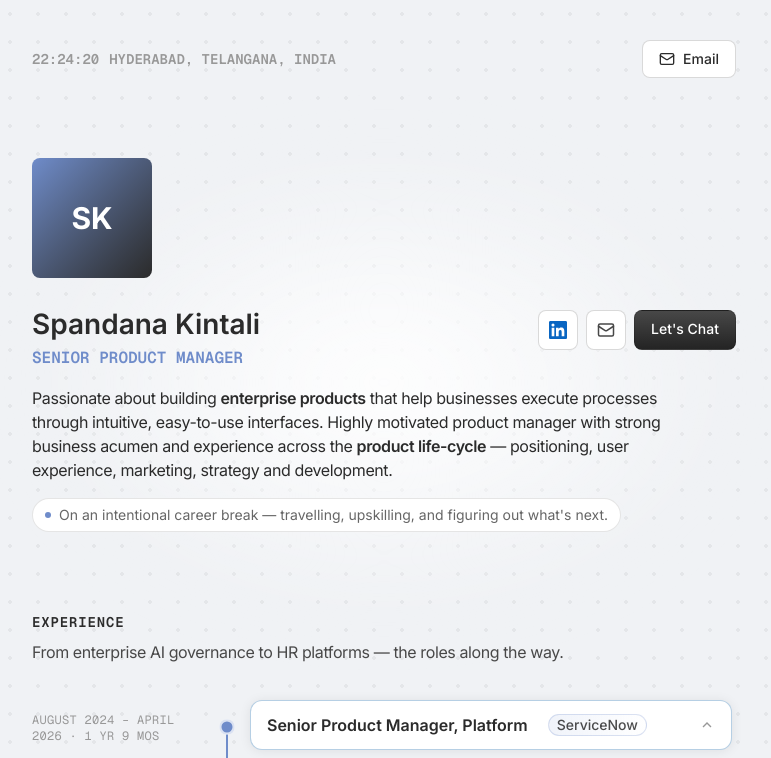
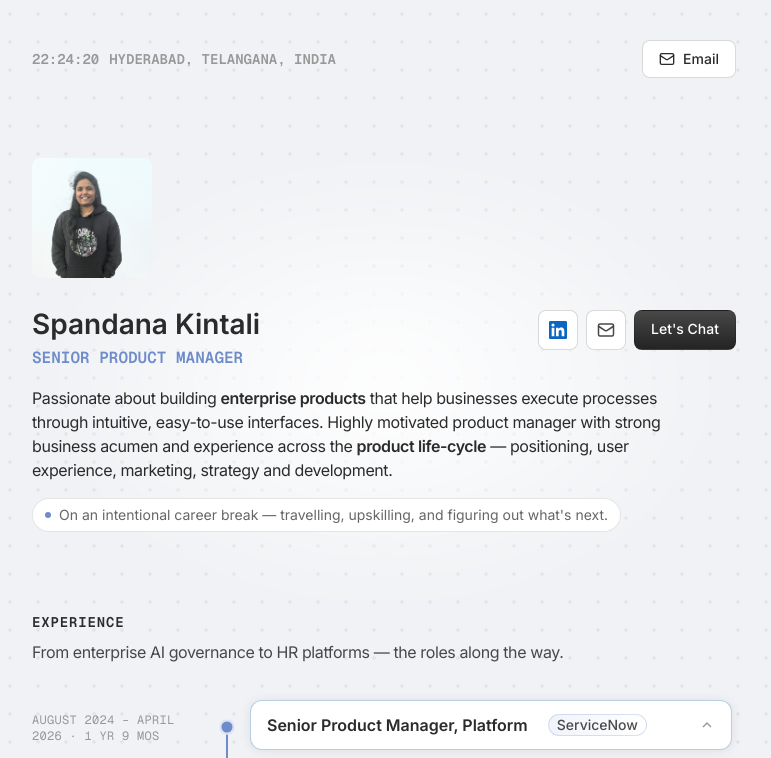
Before and after one commit to spandanakintali-curiouspm/portfolio, a Next.js app: page / in a window 1280 px wide. Shown: the top 758 px of the page, without its empty margins (256-1027 px from the left). Built offline with nearby package versions, Linux system fonts and the light colour scheme; no server answers.

Commit message:
Replace initials avatar with actual profile photo

```diff
--- a/src/components/ProfileIntro.tsx
+++ b/src/components/ProfileIntro.tsx
@@ -1,14 +1,6 @@
+import Image from "next/image";
 import { profile } from "@/lib/data";
 import HighlightText from "./HighlightText";
-
-function initials(name: string) {
-  return name
-    .split(" ")
-    .map((part) => part[0])
-    .join("")
-    .slice(0, 2)
-    .toUpperCase();
-}
 
 export default function ProfileIntro() {
   return (
@@ -18,8 +10,15 @@ export default function ProfileIntro() {
         className="absolute inset-0 w-[90vw] max-w-full glow-soft h-[120%] mx-auto left-1/2 -translate-x-1/2 pointer-events-none"
       />
 
-      <div className="size-16 md:size-[120px] rounded-lg bg-gradient-to-br from-[#6F8CCA] to-[#2B2B2B] grid place-items-center text-white text-xl md:text-3xl font-bold z-10 relative">
-        {initials(profile.name)}
+      <div className="size-16 md:size-[120px] rounded-lg overflow-hidden z-10 relative">
+        <Image
+          src="/avatar.png"
+          alt={profile.name}
+          fill
+          sizes="120px"
+          className="object-cover"
+          priority
+        />
       </div>
 
       <div className="flex flex-col gap-4 z-10 relative">
```
Also changed, not shown: public/avatar.png (added).
